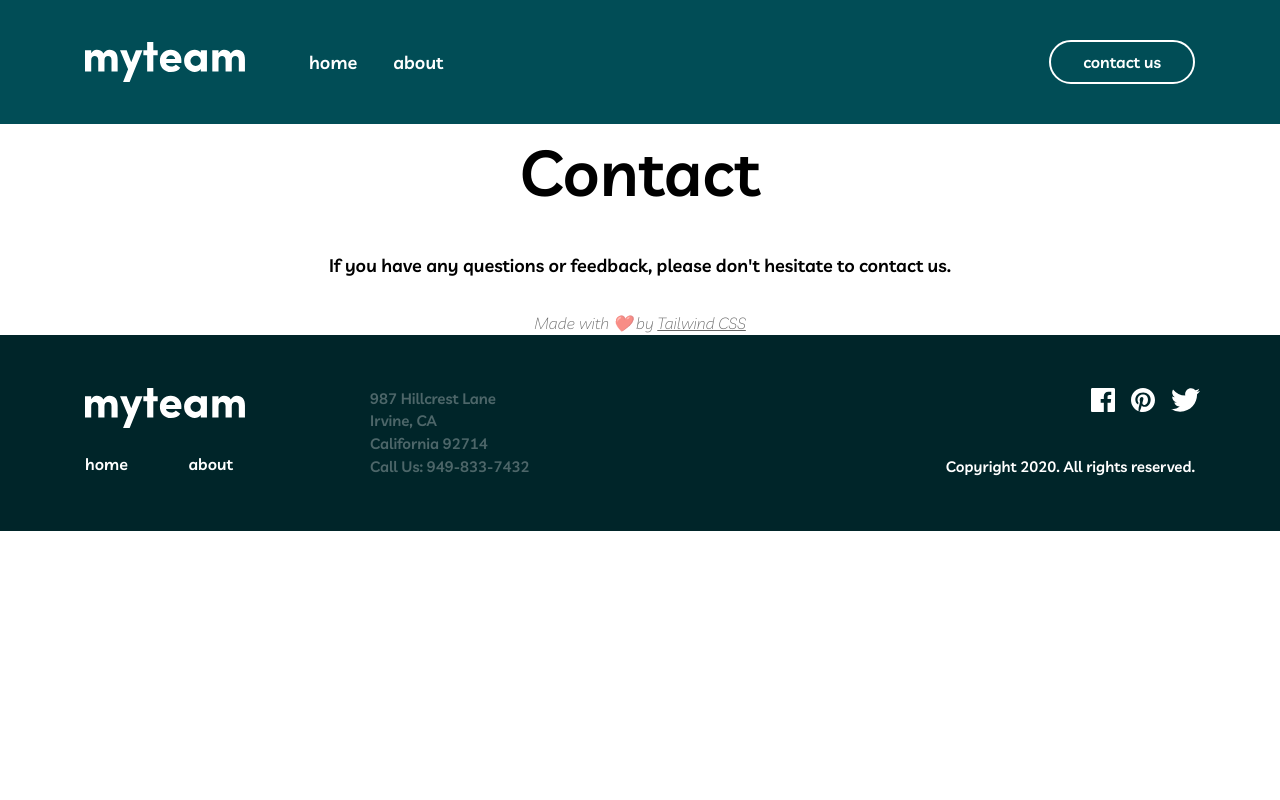
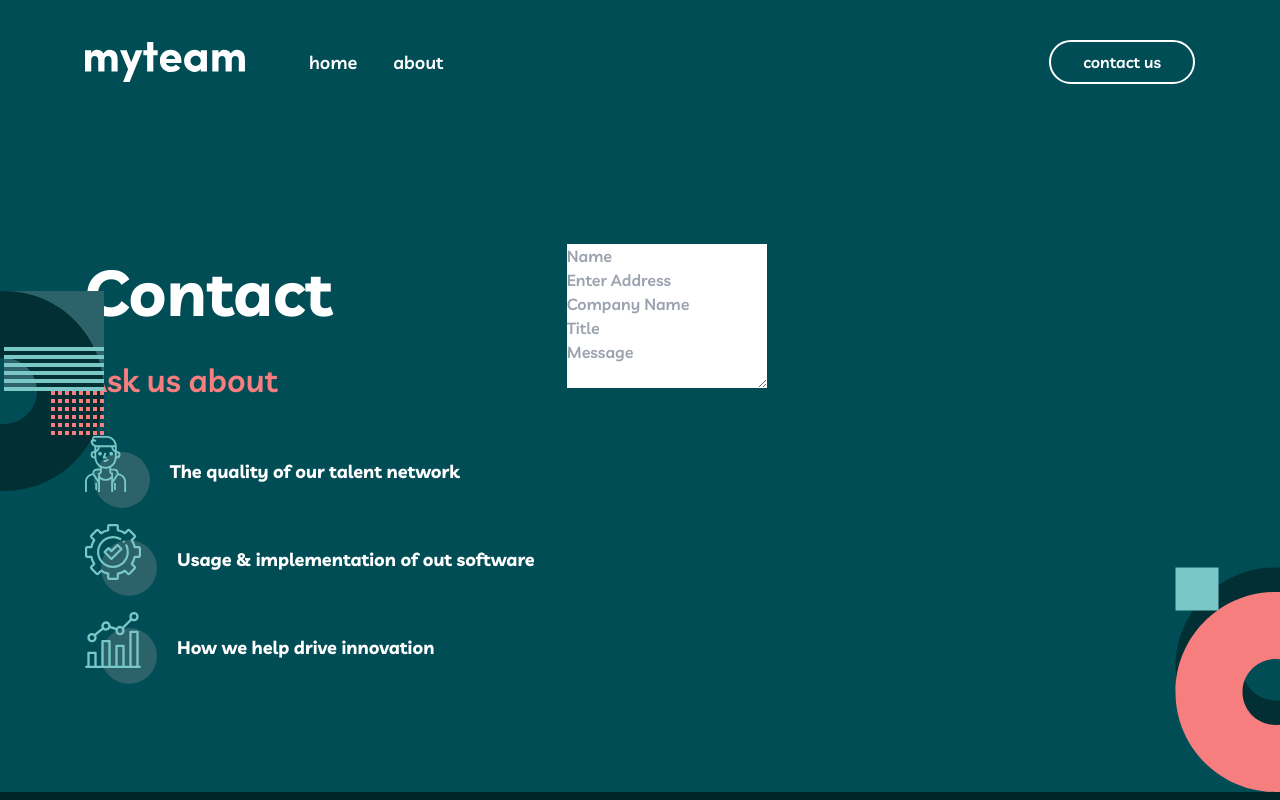
Before and after one commit to EnderCelik0/myteam-website, a React (Vite) app: page /contact in a window 1280 px wide. Shown: the top 800 px of the page. Built offline with nearby package versions, Linux system fonts and the light colour scheme.

Commit message:
add contact page styling half wa

```diff
--- /dev/null
+++ b/src/components/contact/ask-us-about.jsx
@@ -0,0 +1,52 @@
+import iconPerson from "../../assets/icon/icon-person.svg";
+import iconChart from "../../assets/icon/icon-chart.svg";
+import iconCog from "../../assets/icon/icon-cog.svg";
+import FeatureList from "../feature-list";
+
+export default function AskUsAbout() {
+  const features = [
+    {
+      icon: iconPerson,
+      title: "The quality of our talent network",
+    },
+    {
+      icon: iconCog,
+      title: "Usage & implementation of out software",
+    },
+    {
+      icon: iconChart,
+      title: "How we help drive innovation",
+    },
+  ];
+
+  return (
+    <div className="h-[26.75rem] text-white">
+      <div className="flex flex-col gap-4">
+        <div>
+          <h2 className="text-bold-md font-bold">Contact</h2>
+        </div>
+        <div>
+          <p className="mb-[2rem] text-[2rem] text-light-coral">Ask us about</p>
+          <div className="flex flex-col gap-4">
+            {features.map((feature, index) => (
+              <Feature key={index} icon={feature.icon} title={feature.title} />
+            ))}
+          </div>
+        </div>
+      </div>
+    </div>
+  );
+}
+
+const Feature = ({ icon, title }) => {
+  return (
+    <div>
+      <div className="flex items-center gap-5">
+        <img src={icon} alt="feature-icon" className="block max-w-full" />
+        <div>
+          <h1 className="text-bold-xs font-bold leading-none">{title}</h1>
+        </div>
+      </div>
+    </div>
+  );
+};
--- /dev/null
+++ b/src/components/contact/contact-form.jsx
@@ -0,0 +1,37 @@
+export default function ContactForm() {
+  return (
+    <div>
+      <form>
+        <div>
+          <input type="text" id="name" name="name" placeholder="Name" />
+        </div>
+
+        <div>
+          <input
+            type="email"
+            id="email"
+            name="email"
+            placeholder="Enter Address"
+          />
+        </div>
+
+        <div>
+          <input
+            type="text"
+            id="company"
+            name="company"
+            placeholder="Company Name"
+          />
+        </div>
+
+        <div>
+          <input type="text" id="title" name="title" placeholder="Title" />
+        </div>
+
+        <div>
+          <textarea type="text" id="title" name="title" placeholder="Message" />
+        </div>
+      </form>
+    </div>
+  );
+}
--- /dev/null
+++ b/src/components/feature-list.jsx
@@ -0,0 +1,55 @@
+import iconPerson from "../assets/icon/icon-person.svg";
+import iconChart from "../assets/icon/icon-chart.svg";
+import iconCog from "../assets/icon/icon-cog.svg";
+
+export default function FeatureList(featureList) {
+  const features = [
+    {
+      icon: iconPerson,
+      title: "Experienced individuals",
+      description:
+        "Our network is made up of highly experienced professionals who are passionate about what they do.",
+    },
+    {
+      icon: iconCog,
+      title: "Easy to implement",
+      description:
+        "Our processes have been refined over years of implementation meaning our teams always deliver.",
+    },
+    {
+      icon: iconChart,
+      title: "Enhanced Productivity",
+      description:
+        "Our customized platform with in-built analytics helps you manage your distributed teams.",
+    },
+  ];
+
+  return (
+    <div className="flex flex-col gap-12">
+      {features.map((feature, index) => (
+        <Feature
+          key={index}
+          icon={feature.icon}
+          title={feature.title}
+          description={feature.description}
+        />
+      ))}
+    </div>
+  );
+}
+
+export const Feature = ({ icon, title, description }) => {
+  return (
+    <div className="flex flex-col gap-12">
+      <div className="flex gap-5">
+        <img src={icon} alt="feature-icon" className="block max-w-full" />
+        <div>
+          <h1 className="text-bold-xs font-bold leading-none text-light-coral">
+            {title}
+          </h1>
+          <p className="text-semibold-xs text-white/80">{description}</p>
+        </div>
+      </div>
+    </div>
+  );
+};
--- a/src/components/home/features.jsx
+++ b/src/components/home/features.jsx
@@ -1,65 +1,15 @@
-import iconPerson from "../../assets/icon/icon-person.svg";
-import iconChart from "../../assets/icon/icon-chart.svg";
-import iconCog from "../../assets/icon/icon-cog.svg";
+import FeatureList from "../feature-list";
 
 export default function Features() {
   return (
     <div className="grid h-[42.75rem] grid-cols-2 items-center overflow-hidden py-40">
       <div className="relative self-start before:absolute before:-top-1/2 before:h-1 before:w-12 before:bg-light-coral">
-        <h3 className="text-white text-balance text-bold-sm leading-none">
+        <h3 className="text-balance text-bold-sm leading-none text-white">
           Build & manage distributed teams like no one else.
         </h3>
       </div>
 
-      <div className="flex flex-col gap-12">
-        <div className="flex gap-5">
-          <img
-            src={iconPerson}
-            alt="feature-icon"
-            className="block max-w-full"
-          />
-          <div className="flex flex-col">
-            <h1 className="text-bold-xs font-bold leading-none text-light-coral">
-              Experienced individuals
-            </h1>
-            <p className="text-white/80 text-semibold-xs">
-              Our network is made up of highly experienced professionals who are
-              passionate about what they do.
-            </p>
-          </div>
-        </div>
-
-        <div className="flex gap-5">
-          <img src={iconCog} alt="feature-icon" className="block max-w-full" />
-
-          <div>
-            <h1 className="text-bold-xs font-bold leading-none text-light-coral">
-              Easy to implement
-            </h1>
-            <p className="text-white/80 text-semibold-xs">
-              Our processes have been refined over years of implementation
-              meaning our teams always deliver.
-            </p>
-          </div>
-        </div>
-
-        <div className="flex gap-5">
-          <img
-            src={iconChart}
-            alt="feature-icon"
-            className="block max-w-full"
-          />
-          <div>
-            <h1 className="mb-4 text-bold-xs font-bold leading-none text-light-coral">
-              Enhanced Productivity{" "}
-            </h1>
-            <p className="text-white/80 text-semibold-xs">
-              Our customized platform with in-built analytics helps you manage
-              your distributed teams.
-            </p>
-          </div>
-        </div>
-      </div>
+      <FeatureList />
     </div>
   );
 }
--- a/src/routes/contact.jsx
+++ b/src/routes/contact.jsx
@@ -1,19 +1,28 @@
+import AskUsAbout from "../components/contact/ask-us-about";
+import Wrapper from "../components/wrapper";
+import bgPattern11 from "../assets/bg-pattern/bg-pattern-about-2-contact-1.svg";
+import bgPattern12 from "../assets/bg-pattern/bg-pattern-contact-2.svg";
+import ContactForm from "../components/contact/contact-form";
+
 export default function Contact() {
   return (
-    <div className="flex flex-col items-center justify-center gap-8 font-livvic selection:bg-midnight-green">
-      <h1 className="selection:text-white text-bold-md">Contact</h1>
-      <p className="text-semi-bold-sm font-semibold">
-        If you have any questions or feedback, please don&apos;t hesitate to
-        contact us.
-      </p>
-      <p className="opacity-60 rounde">
-        <i>
-          Made with ❤️ by{" "}
-          <a href="https://twitter.com/tailwindcss" className="underline">
-            Tailwind CSS
-          </a>
-        </i>
-      </p>
-    </div>
+    <>
+      <Wrapper bg="bg-midnight-green">
+        <img
+          src={bgPattern11}
+          alt="bg-pattern-11"
+          className="absolute -left-24 top-1/4"
+        />
+        <img
+          src={bgPattern12}
+          alt="bg-pattern-12"
+          className="absolute -right-24 bottom-0"
+        />
+        <div className="flex gap-8 py-[120px]">
+          <AskUsAbout />
+          <ContactForm />
+        </div>
+      </Wrapper>
+    </>
   );
 }
```
